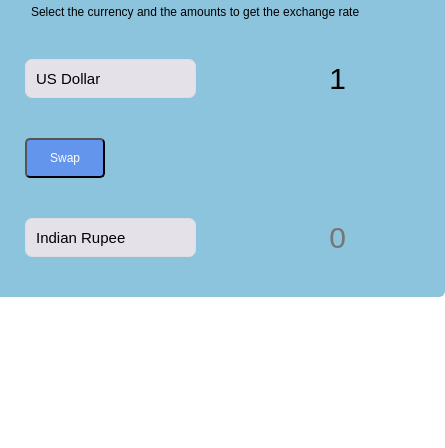
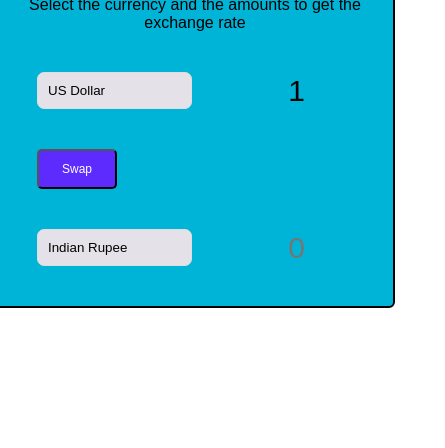
Before and after one commit to Ankit2580123/Currency-Coverter-App, a plain HTML site: page index.html in a window 390 px wide. Shown: the part 396-844 px from the top of the page, 445 px wide, since content can reach past the window. Drawn offline with Linux system fonts and the light colour scheme; no server answers.

Commit message:
Update style.css

```diff
--- a/style.css
+++ b/style.css
@@ -1,4 +1,4 @@
-*{
+ *{
           margin: 0;
           padding: 0;
           box-sizing: border-box;
@@ -20,13 +20,14 @@
  .xyz{
         height: auto;
         width: 500px;
-        background-color:rgb(140, 196, 221);
+        background-color:#00b4d8;
         border-radius: 6px;
+        border: 2px solid black;
  }
  .heading{
         align-items: center;
         margin-left: 90px;
-        color: rgb(47, 46, 46);
+        color: #fff;
  }
  h1{
           margin-top: 30px;
@@ -40,7 +41,7 @@
  }
  .btn{
           color: #fff;
-          background-color:cornflowerblue;
+          background-color:#5E2BFF;
           cursor: pointer;
           border-radius: 5px;
           font-size:12px ;
@@ -100,12 +101,32 @@
  }
 
  .rate{
-          color: black;
+          color: #ea4112;
           font-weight:700;
           font-size: 15px;
           padding: 0 10px;
           margin-right: 40px;
 
+ }
+ @media (max-width:515px)
+ {
+       .xyz{
+              height: auto;
+              width:450px;
+
+       }
+ }
+ @media (max-width:463px)
+ {
+       .xyz{
+              height: auto;
+              width:400px;
+
+       }
+       .heading{
+              margin-left: 35px;
+
+       }
  }
  select:focus,input:focus,button:focus{
           outline:0;
@@ -118,14 +139,12 @@
  }
  @media (max-width:435px)
  {
-       .currency select{
-              font-size: 15px;
-              margin-left: 40px;
+       .heading{
+              align-items: center;
+              margin-left: 30px;
+
        }
-       .swap-rate-container{
-              margin-left: 80px;
-       }
-       p{
-              font-size: 12px;
-       }
+       .money-img{
+              margin-left: 120px
+     }
  }
```
